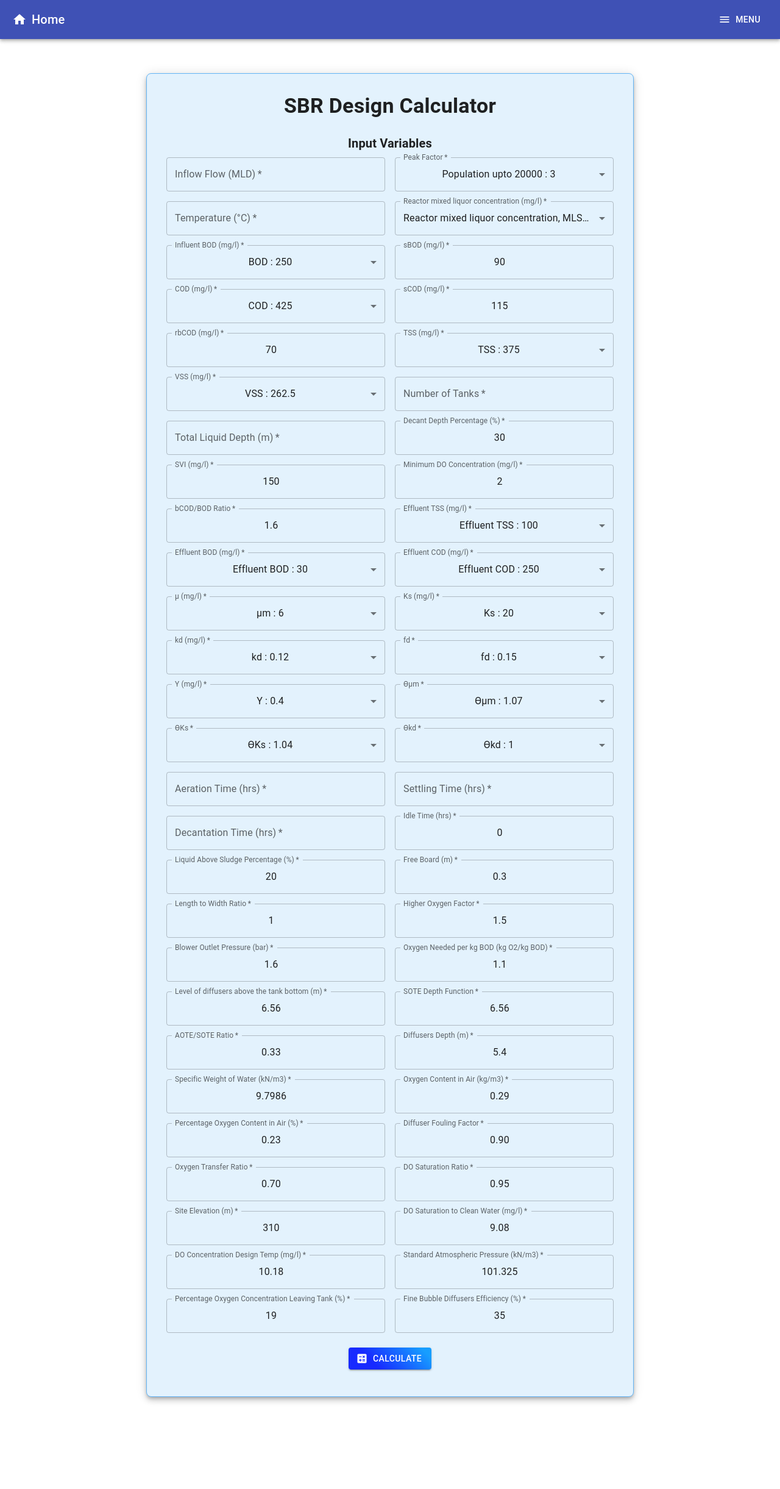
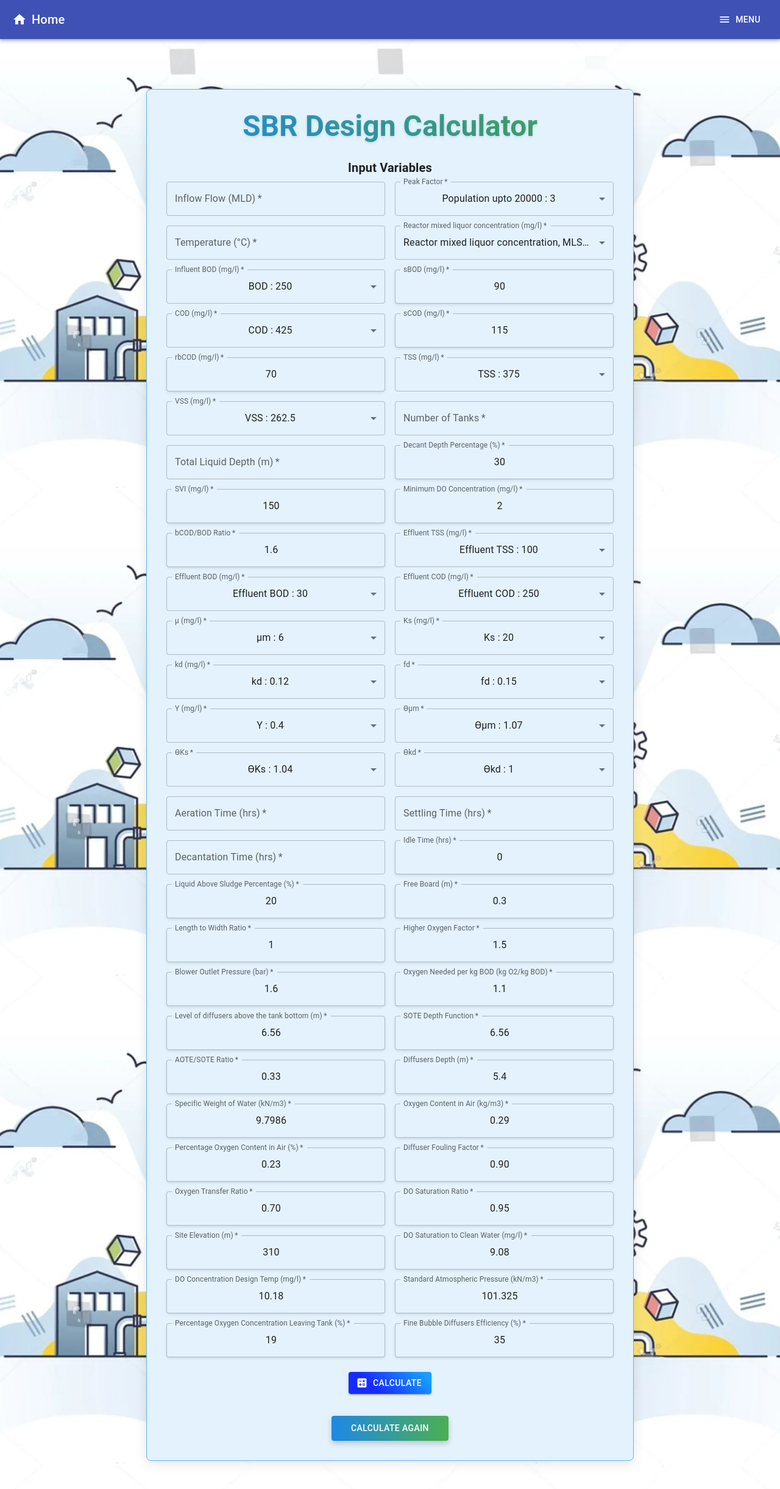
Before and after one commit to Yankyyyy/SBR-Design-Tool, a React (Create React App) app: page /SBR in a window 1280 px wide. Shown: the top 2442 px of the page at 61% size. Before the commit the page ends 2347 px from the top, so only its background shows below. Built offline with nearby package versions, Linux system fonts and the light colour scheme.

Commit message:
feat:background image added

```diff
--- a/src/index.css
+++ b/src/index.css
@@ -1,15 +1,67 @@
 body {
-  background-color: #ffffff;
+  background-image: url('./attachments/sewage-treatment-plant1.jpg'); /* Adjust the path to your actual image path */
+  background-size: cover; /* Ensures the background image covers the whole page */
+  background-position: center;
+  background-repeat: no-repeat;
+  background-attachment: fixed; /* Keeps the background still while scrolling */
   margin: 0;
   padding: 0;
   font-family: -apple-system, BlinkMacSystemFont, 'Segoe UI', 'Roboto', 'Oxygen',
-    'Ubuntu', 'Cantarell', 'Fira Sans', 'Droid Sans', 'Helvetica Neue',
-    sans-serif;
-  -webkit-font-smoothing: antialiased;
-  -moz-osx-font-smoothing: grayscale;
+    'Ubuntu', 'Cantarell', 'Fira Sans', 'Droid Sans', 'Helvetica Neue', sans-serif;
 }
 
-code {
-  font-family: source-code-pro, Menlo, Monaco, Consolas, 'Courier New',
-    monospace;
+#output {
+  font-size: 16px;
 }
+
+h3 {
+  text-shadow: 1px 1px 2px rgba(0,0,0,0.2);
+}
+
+input {
+  padding: 10px;
+  border-radius: 5px;
+  border: 1px solid #ccc;
+  box-shadow: 0 2px 4px rgba(0,0,0,0.1);
+}
+
+input:focus {
+  border-color: #3f51b5;
+  box-shadow: 0 0 5px rgba(0,0,255,0.2);
+}
+
+button {
+  border-radius: 5px;
+  padding: 12px 20px;
+  font-size: 16px;
+  cursor: pointer;
+}
+
+button:hover {
+  box-shadow: 0 4px 8px rgba(0, 0, 0, 0.2);
+}
+
+button:focus {
+  outline: none;
+}
+
+.MuiContainer-root {
+  background: rgba(255, 255, 255, 0); /* transparent white */
+  border-radius: 8px;
+  padding: 20px;
+}
+
+.MuiTypography-h3 {
+  font-weight: bold;
+  text-shadow: 0px 2px 4px rgba(0, 0, 0, 0.1);
+}
+
+/* .background-container {
+  background-image: url('./attachments/sewage-treatment-plant1.jpg');
+  background-size: cover;
+  background-position: center;
+  background-repeat: no-repeat;
+  height: 100vh;
+  width: 100%;
+  background-attachment: fixed;
+} */
--- a/src/pages/SBR.js
+++ b/src/pages/SBR.js
@@ -2,8 +2,8 @@ import React, { useState } from 'react';
 import SBRForm from '../components/SBRForm';
 import SBRDesignOutput from '../components/SBRDesignOutput';
 import { calculateSBRDesign } from '../utils/SBRCalculateDesign';
-import { Container, CssBaseline, Typography, Paper, Box } from '@mui/material';
-import { blue } from '@mui/material/colors';
+import { Container, CssBaseline, Typography, Paper, Box, Button } from '@mui/material';
+import { blue, green } from '@mui/material/colors';
 
 const SBR = () => {
   const [outputs, setOutputs] = useState(null);
@@ -14,7 +14,8 @@ const SBR = () => {
   };
 
   return (
-    <Container component="main">
+    <div className="main">
+      <Container component="main" maxWidth="lg">
         <CssBaseline />
         <Box
           sx={{
@@ -24,6 +25,7 @@ const SBR = () => {
             flexDirection: 'column',
             alignItems: 'center',
             borderRadius: 2,
+            backgroundColor: 'rgba(255, 255, 255, 0)', // transparent background
           }}
         >
           <Paper
@@ -34,21 +36,47 @@ const SBR = () => {
               textAlign: 'center',
               width: '100%',
               maxWidth: 800,
-            backgroundColor: blue[50], // Light blue background for the Paper
-            border: `1px solid ${blue[300]}`, // Light blue border
+              backgroundColor: blue[50],
+              border: `1px solid ${blue[300]}`,
+              boxShadow: '0px 4px 20px rgba(0, 0, 0, 0.1)',
             }}
           >
             <Typography
-            variant="h4"
+              variant="h3"
               gutterBottom
+              sx={{
+                background: `linear-gradient(45deg, ${blue[500]}, ${green[500]})`,
+                WebkitBackgroundClip: 'text',
+                WebkitTextFillColor: 'transparent',
+                fontWeight: 'bold',
+              }}
             >
               <b>SBR Design Calculator</b>
             </Typography>
+
             <SBRForm onCalculate={handleCalculate} />
             {outputs && <SBRDesignOutput outputs={outputs} />}
+
+            <Button
+              variant="contained"
+              color="primary"
+              sx={{
+                mt: 3,
+                px: 4,
+                py: 1,
+                background: `linear-gradient(90deg, ${blue[600]}, ${green[500]})`,
+                boxShadow: '0px 4px 10px rgba(0, 0, 0, 0.2)',
+                '&:hover': {
+                  background: `linear-gradient(90deg, ${blue[700]}, ${green[600]})`,
+                },
+              }}
+            >
+              Calculate Again
+            </Button>
           </Paper>
         </Box>
       </Container>
+    </div>
   );
 };
 
```
Also changed, not shown: src/attachments/sewage-treatment-plant1.jpg (added). Lines whose indentation alone changed are shown as unchanged.
